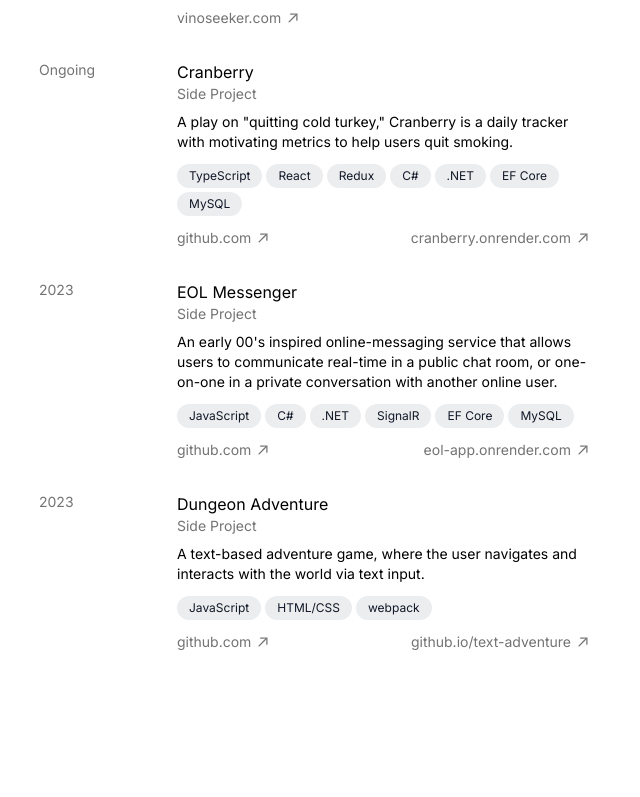
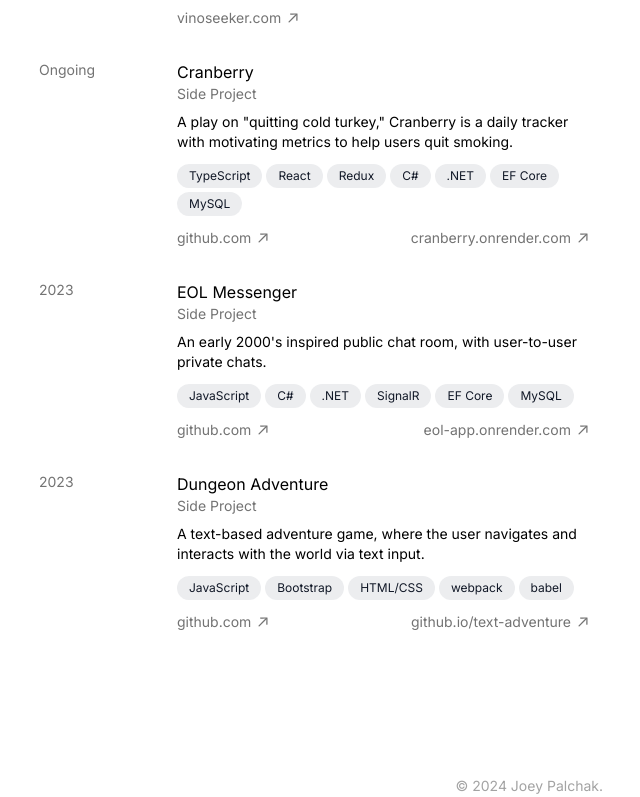
Before and after one commit to jfpalchak/palchak.io, a Next.js app: page / in a window 1280 px wide. Shown: the part 552-1349 px from the top of the page, without its empty margins (325-965 px from the left). Built offline with nearby package versions, Linux system fonts and the light colour scheme.

Commit message:
edit project tech stacks

```diff
--- a/src/data/lifeApi.ts
+++ b/src/data/lifeApi.ts
@@ -80,7 +80,7 @@ export const MyProjects: Project[] = [
       'EF Core',
       'MySQL',
     ],
-    description: 'An early 00\'s inspired online-messaging service that allows users to communicate real-time in a public chat room, or one-on-one in a private conversation with another online user.',
+    description: 'An early 2000\'s inspired public chat room, with user-to-user private chats.',
     logo: '',
     links: [
       { label: 'github.com', href: 'https://github.com/jfpalchak/EOL.Solution' },
@@ -93,8 +93,10 @@ export const MyProjects: Project[] = [
     status: '2023',
     stack: [
       'JavaScript',
+      'Bootstrap',
       'HTML/CSS',
-      'webpack'
+      'webpack',
+      'babel',
     ],
     description: 'A text-based adventure game, where the user navigates and interacts with the world via text input.',
     logo: '',
```
